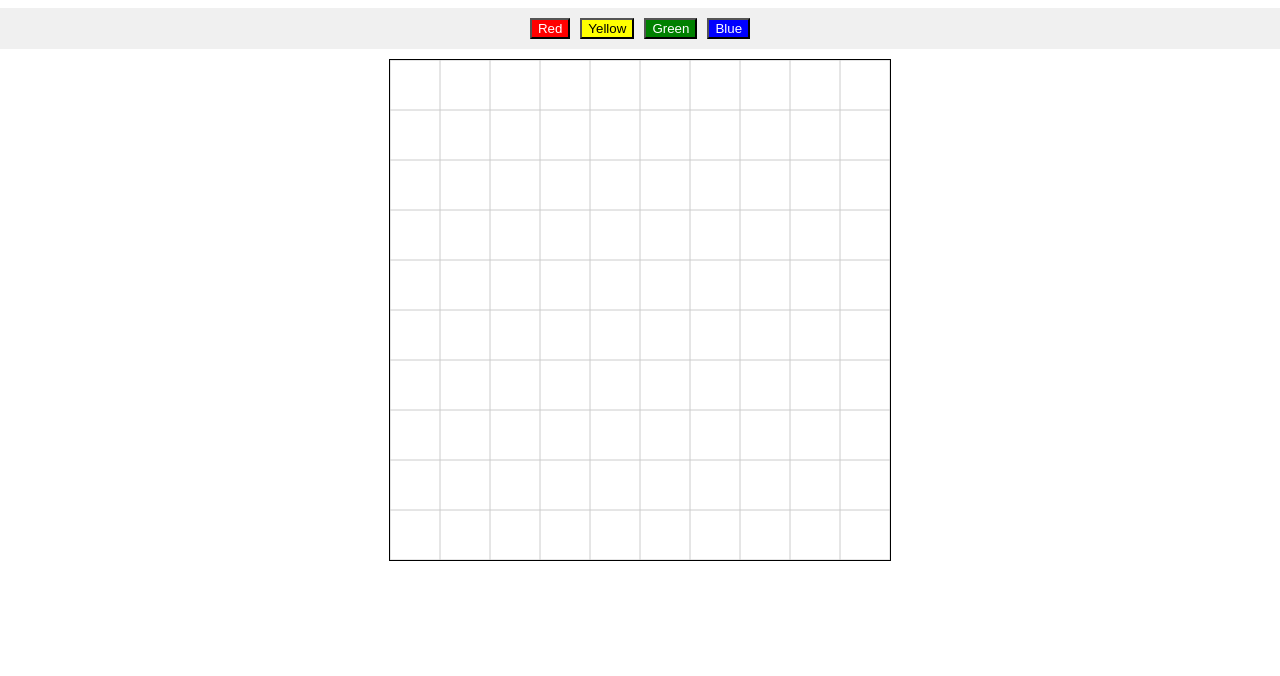
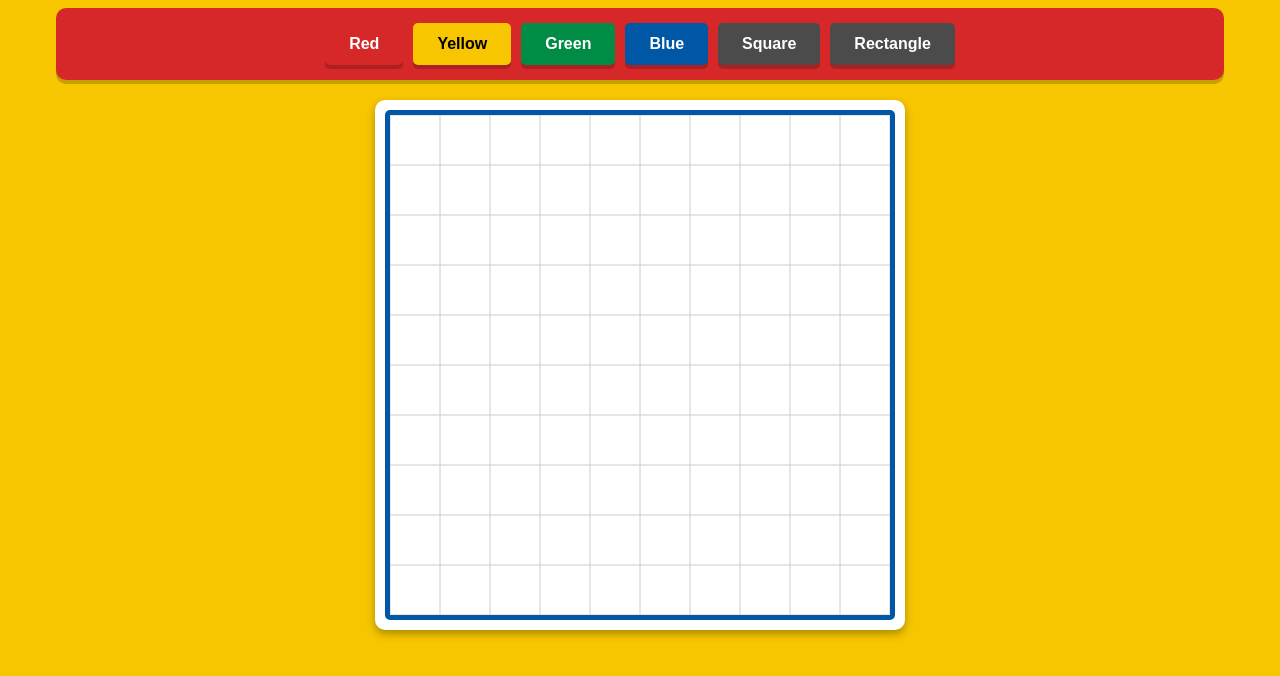
Before and after one commit to JaxonBorchardt/Lego-Builder, a plain HTML site: page index.html in a window 1280 px wide. Drawn offline with Linux system fonts and the light colour scheme.

Commit message:
Added rectangles

```diff
--- a/index.html
+++ b/index.html
@@ -4,42 +4,70 @@
     <meta charset="UTF-8">
     <meta name="viewport" content="width=device-width, initial-scale=1.0">
     <title>Lego Builder</title>
-    <script type="module" src="https://cdn.jsdelivr.net/npm/@shoelace-style/shoelace/dist/shoelace.js"></script>
-    <link rel="stylesheet" href="https://cdn.jsdelivr.net/npm/@shoelace-style/shoelace/dist/themes/light.css">
     <style>
         body {
             display: flex;
             flex-direction: column;
             align-items: center;
-            font-family: Arial, sans-serif;
+            font-family: 'Poppins', sans-serif;
+            background: #F7C600;
         }
+
         #toolbar {
             display: flex;
             gap: 10px;
-            padding: 10px;
-            background: #f0f0f0;
-            width: 100%;
+            padding: 15px;
+            background: #D62828;
+            width: 90%;
             justify-content: center;
+            border-radius: 10px;
+            box-shadow: 0px 4px 0px rgba(0, 0, 0, 0.2);
         }
+
         #canvas-container {
             display: flex;
             justify-content: center;
-            margin-top: 10px;
+            margin-top: 20px;
+            background: white;
+            padding: 10px;
+            border-radius: 10px;
+            box-shadow: 0px 4px 8px rgba(0, 0, 0, 0.3);
         }
+
         canvas {
-            border: 1px solid black;
+            border: 5px solid #0057A6;
+            border-radius: 5px;
         }
+
+        button {
+            font-size: 16px;
+            padding: 12px 24px;
+            border: none;
+            cursor: pointer;
+            color: white;
+            font-weight: bold;
+            border-radius: 5px;
+            box-shadow: 0px 4px 0px rgba(0, 0, 0, 0.2);
+            transition: all 0.1s ease-in-out;
+        }
+
+        button:active {
+            box-shadow: 0px 2px 0px rgba(0, 0, 0, 0.2);
+            transform: translateY(2px);
+        }
+
+        .red { background-color: #D62828; }
+        .yellow { background-color: #F7C600; color: black; }
+        .green { background-color: #008C45; }
+        .blue { background-color: #0057A6; }
     </style>
 </head>
 <body>
     <div id="toolbar">
-        <sl-button variant="primary" onclick="clearGrid()">Clear Grid</sl-button>
-        <sl-button variant="success" onclick="saveBuild()">Save Build</sl-button>
-        <sl-button variant="warning" onclick="loadBuild()">Load Build</sl-button>
-        <sl-button variant="danger" onclick="setBlockColor('red')">Red</sl-button>
-        <sl-button variant="warning" onclick="setBlockColor('yellow')">Yellow</sl-button>
-        <sl-button variant="success" onclick="setBlockColor('green')">Green</sl-button>
-        <sl-button variant="primary" onclick="setBlockColor('blue')">Blue</sl-button>
+        <button class="red" onclick="setBlockColor('red')">Red</button>
+        <button class="yellow" onclick="setBlockColor('yellow')">Yellow</button>
+        <button class="green" onclick="setBlockColor('green')">Green</button>
+        <button class="blue" onclick="setBlockColor('blue')">Blue</button>
     </div>
     <div id="canvas-container">
         <canvas id="gridCanvas" width="500" height="500"></canvas>
@@ -48,57 +76,80 @@
 </body>
 </html> -->
 
-
 <!DOCTYPE html>
 <html lang="en">
 <head>
     <meta charset="UTF-8">
     <meta name="viewport" content="width=device-width, initial-scale=1.0">
     <title>Lego Builder</title>
-    <!-- <script type="module">
-        import "https://cdn.jsdelivr.net/npm/lit@2.6.1";
-        </script>     -->
-    <!-- <script type="module" src="https://cdn.jsdelivr.net/npm/@shoelace-style/shoelace/dist/shoelace.js"></script> -->
-    <!-- <link rel="stylesheet" href="https://cdn.jsdelivr.net/npm/@shoelace-style/shoelace/dist/themes/light.css"> -->
     <style>
         body {
             display: flex;
             flex-direction: column;
             align-items: center;
-            font-family: Arial, sans-serif;
+            font-family: 'Poppins', sans-serif;
+            background: #F7C600; /* Classic Lego Yellow */
         }
+
         #toolbar {
             display: flex;
             gap: 10px;
-            padding: 10px;
-            background: #f0f0f0;
-            width: 100%;
+            padding: 15px;
+            background: #D62828; /* Classic Lego Red */
+            width: 90%;
             justify-content: center;
+            border-radius: 10px;
+            box-shadow: 0px 4px 0px rgba(0, 0, 0, 0.2);
         }
+
         #canvas-container {
             display: flex;
             justify-content: center;
-            margin-top: 10px;
+            margin-top: 20px;
+            background: white;
+            padding: 10px;
+            border-radius: 10px;
+            box-shadow: 0px 4px 8px rgba(0, 0, 0, 0.3);
         }
+
         canvas {
-            border: 1px solid black;
+            border: 5px solid #0057A6; /* Classic Lego Blue */
+            border-radius: 5px;
         }
+
+        button {
+            font-size: 16px;
+            padding: 12px 24px;
+            border: none;
+            cursor: pointer;
+            color: white;
+            font-weight: bold;
+            border-radius: 5px;
+            box-shadow: 0px 4px 0px rgba(0, 0, 0, 0.2);
+            transition: all 0.1s ease-in-out;
+        }
+
+        button:active {
+            box-shadow: 0px 2px 0px rgba(0, 0, 0, 0.2);
+            transform: translateY(2px);
+        }
+
+        .red { background-color: #D62828; }
+        .yellow { background-color: #F7C600; color: black; }
+        .green { background-color: #008C45; }
+        .blue { background-color: #0057A6; }
+        .shape { background-color: #4B4B4B; }
     </style>
 </head>
 <body>
     <div id="toolbar">
-        <button style="background-color: red; color: white;" onclick="setBlockColor('red')">Red</button>
-        <button style="background-color: yellow;" onclick="setBlockColor('yellow')">Yellow</button>
-        <button style="background-color: green; color: white;" onclick="setBlockColor('green')">Green</button>
-        <button style="background-color: blue; color: white;" onclick="setBlockColor('blue')">Blue</button>
+        <button class="red" onclick="setBlockColor('red')">Red</button>
+        <button class="yellow" onclick="setBlockColor('yellow')">Yellow</button>
+        <button class="green" onclick="setBlockColor('green')">Green</button>
+        <button class="blue" onclick="setBlockColor('blue')">Blue</button>
+        <button class="shape" onclick="setBlockShape(1,1)">Square</button>
+        <button class="shape" onclick="setBlockShape(2,1)">Rectangle</button>
     </div>
-
-    <!-- <div id="toolbar">
-        <sl-button variant="danger" onclick="setBlockColor('red')">Red</sl-button>
-        <sl-button variant="warning" onclick="setBlockColor('yellow')">Yellow</sl-button>
-        <sl-button variant="success" onclick="setBlockColor('green')">Green</sl-button>
-        <sl-button variant="primary" onclick="setBlockColor('blue')">Blue</sl-button>
-    </div> -->
     <div id="canvas-container">
         <canvas id="gridCanvas" width="500" height="500"></canvas>
     </div>
--- a/main.js
+++ b/main.js
@@ -1,112 +1,3 @@
-// import { blocks, addBlock, getBlockAt, updateBlockPosition } from "./block-manager.js";
-
-// const canvas = document.getElementById('gridCanvas');
-// const ctx = canvas.getContext('2d');
-
-// const gridSize = 50;
-// const rows = canvas.height / gridSize;
-// const cols = canvas.width / gridSize;
-// let draggingBlock = null;
-// let offsetX = 0, offsetY = 0;
-
-// function drawLegoBlock(ctx, x, y, width, height, bumpRadius) {
-//     // Draw main block rectangle
-//     ctx.fillStyle = 'blue';
-//     ctx.fillRect(x, y, width, height);
-
-//     // Determine how many bumps to draw
-//     const bumpCount = Math.floor(width / (bumpRadius * 3));
-//     const bumpSpacing = width / bumpCount;
-
-//     // Draw bumps on top of the block
-//     ctx.fillStyle = 'blue';
-//     for (let i = 0; i < bumpCount; i++) {
-//         const bumpX = x + bumpSpacing * i + bumpSpacing / 2;
-//         const bumpY = y; // Top edge
-//         ctx.beginPath();
-//         ctx.arc(bumpX, bumpY, bumpRadius, 0, Math.PI * 2);
-//         ctx.fill();
-//     }
-// }
-
-
-// // Function to draw grid and blocks
-// function drawGrid() {
-//     ctx.clearRect(0, 0, canvas.width, canvas.height);
-//     ctx.strokeStyle = '#ccc';
-//     ctx.lineWidth = 1;
-
-//     // Draw vertical lines
-//     for (let i = 0; i <= cols; i++) {
-//         ctx.beginPath();
-//         ctx.moveTo(i * gridSize, 0);
-//         ctx.lineTo(i * gridSize, canvas.height);
-//         ctx.stroke();
-//     }
-
-//     // Draw horizontal lines
-//     for (let i = 0; i <= rows; i++) {
-//         ctx.beginPath();
-//         ctx.moveTo(0, i * gridSize);
-//         ctx.lineTo(canvas.width, i * gridSize);
-//         ctx.stroke();
-//     }
-
-//     // Draw blocks
-//     for (let block of blocks) {
-//         drawLegoBlock(ctx, block.x * gridSize, block.y * gridSize, gridSize, gridSize, gridSize * 0.15);
-//     }
-//     // for (let block of blocks) {
-//     //     ctx.fillStyle = 'blue';
-//     //     ctx.fillRect(block.x * gridSize, block.y * gridSize, gridSize, gridSize);
-//     // }
-// }
-
-// // Mouse Down: Start dragging if clicking a block
-// canvas.addEventListener('mousedown', function(event) {
-//     const x = Math.floor(event.offsetX / gridSize);
-//     const y = Math.floor(event.offsetY / gridSize);
-
-//     const block = getBlockAt(x, y);
-//     if (block) {
-//         draggingBlock = block;
-//         offsetX = x - block.x;
-//         offsetY = y - block.y;
-//     }
-// });
-
-// // Mouse Move: Move the block if dragging
-// canvas.addEventListener('mousemove', function(event) {
-//     if (draggingBlock) {
-//         const x = Math.floor(event.offsetX / gridSize);
-//         const y = Math.floor(event.offsetY / gridSize);
-//         updateBlockPosition(draggingBlock, x - offsetX, y - offsetY);
-//         drawGrid();
-//     }
-// });
-
-// // Mouse Up: Drop the block at the new position
-// canvas.addEventListener('mouseup', function() {
-//     draggingBlock = null;
-// });
-
-// // Click to place new blocks
-// canvas.addEventListener('click', function(event) {
-//     if (draggingBlock) return; // Ignore if dragging
-
-//     const x = Math.floor(event.offsetX / gridSize);
-//     const y = Math.floor(event.offsetY / gridSize);
-
-//     if (!getBlockAt(x, y)) {
-//         addBlock(x, y);
-//         drawGrid();
-//     }
-// });
-
-// // Initial grid draw
-// drawGrid();
-
-
 import { blocks, addBlock, getBlockAt, updateBlockPosition } from "./block-manager.js";
 
 const canvas = document.getElementById('gridCanvas');
@@ -118,47 +9,46 @@ const cols = canvas.width / gridSize;
 let draggingBlock = null;
 let offsetX = 0, offsetY = 0;
 let currentBlockColor = 'blue'; // Default block color
+let currentBlockShape = { width: 1, height: 1 }; // Default shape (1x1)
 
 function setBlockColor(color) {
     currentBlockColor = color;
 }
 window.setBlockColor = setBlockColor;
 
+function setBlockShape(width, height) {
+    currentBlockShape = { width, height };
+}
+window.setBlockShape = setBlockShape;
+
 function drawLegoBlock(ctx, x, y, width, height, bumpRadius, color) {
-    // Draw main block rectangle
     ctx.fillStyle = color;
     ctx.fillRect(x, y, width, height);
 
-    // Determine how many bumps to draw
     const bumpCount = Math.floor(width / (bumpRadius * 3));
     const bumpSpacing = width / bumpCount;
 
-    // Draw bumps on top of the block
-    ctx.fillStyle = color;
+    ctx.fillStyle = color; //"rgba(255, 255, 255, 0.6)";
     for (let i = 0; i < bumpCount; i++) {
         const bumpX = x + bumpSpacing * i + bumpSpacing / 2;
-        const bumpY = y; // Top edge
+        const bumpY = y - bumpRadius/4; // Move bumps higher so they sit on top
         ctx.beginPath();
         ctx.arc(bumpX, bumpY, bumpRadius, 0, Math.PI * 2);
         ctx.fill();
     }
 }
 
-// Function to draw grid and blocks
 function drawGrid() {
     ctx.clearRect(0, 0, canvas.width, canvas.height);
     ctx.strokeStyle = '#ccc';
     ctx.lineWidth = 1;
 
-    // Draw vertical lines
     for (let i = 0; i <= cols; i++) {
         ctx.beginPath();
         ctx.moveTo(i * gridSize, 0);
         ctx.lineTo(i * gridSize, canvas.height);
         ctx.stroke();
     }
-
-    // Draw horizontal lines
     for (let i = 0; i <= rows; i++) {
         ctx.beginPath();
         ctx.moveTo(0, i * gridSize);
@@ -166,18 +56,11 @@ function drawGrid() {
         ctx.stroke();
     }
 
-    // Draw blocks
-    // for (let block of blocks) {
-    //     ctx.fillStyle = block.color; // Use the block’s stored color
-    //     ctx.fillRect(block.x * gridSize, block.y * gridSize, gridSize, gridSize);
-    // }
-
     for (let block of blocks) {
-        drawLegoBlock(ctx, block.x * gridSize, block.y * gridSize, gridSize, gridSize, gridSize * 0.15, block.color);
+        drawLegoBlock(ctx, block.x * gridSize, block.y * gridSize, block.width * gridSize, block.height * gridSize, gridSize * 0.15, block.color);
     }
 }
 
-// Mouse Down: Start dragging if clicking a block
 canvas.addEventListener('mousedown', function(event) {
     const x = Math.floor(event.offsetX / gridSize);
     const y = Math.floor(event.offsetY / gridSize);
@@ -190,35 +73,51 @@ canvas.addEventListener('mousedown', function(event) {
     }
 });
 
-// Mouse Move: Move the block if dragging
 canvas.addEventListener('mousemove', function(event) {
     if (draggingBlock) {
         const x = Math.floor(event.offsetX / gridSize);
         const y = Math.floor(event.offsetY / gridSize);
-        updateBlockPosition(draggingBlock, x - offsetX, y - offsetY);
+
+        let canMove = true;
+        for (let i = 0; i < draggingBlock.width; i++) {
+            for (let j = 0; j < draggingBlock.height; j++) {
+                if (getBlockAt(x + i, y + j) && getBlockAt(x + i, y + j) !== draggingBlock) {
+                    canMove = false;
+                }
+            }
+        }
+
+        if (canMove) {
+            updateBlockPosition(draggingBlock, x - offsetX, y - offsetY);
+            drawGrid();
+        }
+    }
+});
+
+
+canvas.addEventListener('mouseup', function() {
+    draggingBlock = null;
+});
+
+canvas.addEventListener('click', function(event) {
+    if (draggingBlock) return;
+
+    const x = Math.floor(event.offsetX / gridSize);
+    const y = Math.floor(event.offsetY / gridSize);
+
+    let canPlace = true;
+    for (let i = 0; i < currentBlockShape.width; i++) {
+        for (let j = 0; j < currentBlockShape.height; j++) {
+            if (getBlockAt(x + i, y + j)) {
+                canPlace = false;
+            }
+        }
+    }
+
+    if (canPlace) {
+        addBlock(x, y, currentBlockColor, currentBlockShape.width, currentBlockShape.height);
         drawGrid();
     }
 });
 
-// Mouse Up: Drop the block at the new position
-canvas.addEventListener('mouseup', function() {
-    draggingBlock = null;
-});
-
-// Click to place new blocks
-canvas.addEventListener('click', function(event) {
-    if (draggingBlock) return; // Ignore if dragging
-
-    const x = Math.floor(event.offsetX / gridSize);
-    const y = Math.floor(event.offsetY / gridSize);
-
-    if (!getBlockAt(x, y)) {
-        addBlock(x, y, currentBlockColor); // Pass selected color
-        drawGrid();
-    }
-});
-
-// Initial grid draw
 drawGrid();
-
-export { setBlockColor };
```
Also changed, not shown: block-manager.js (+11 -3 lines).
